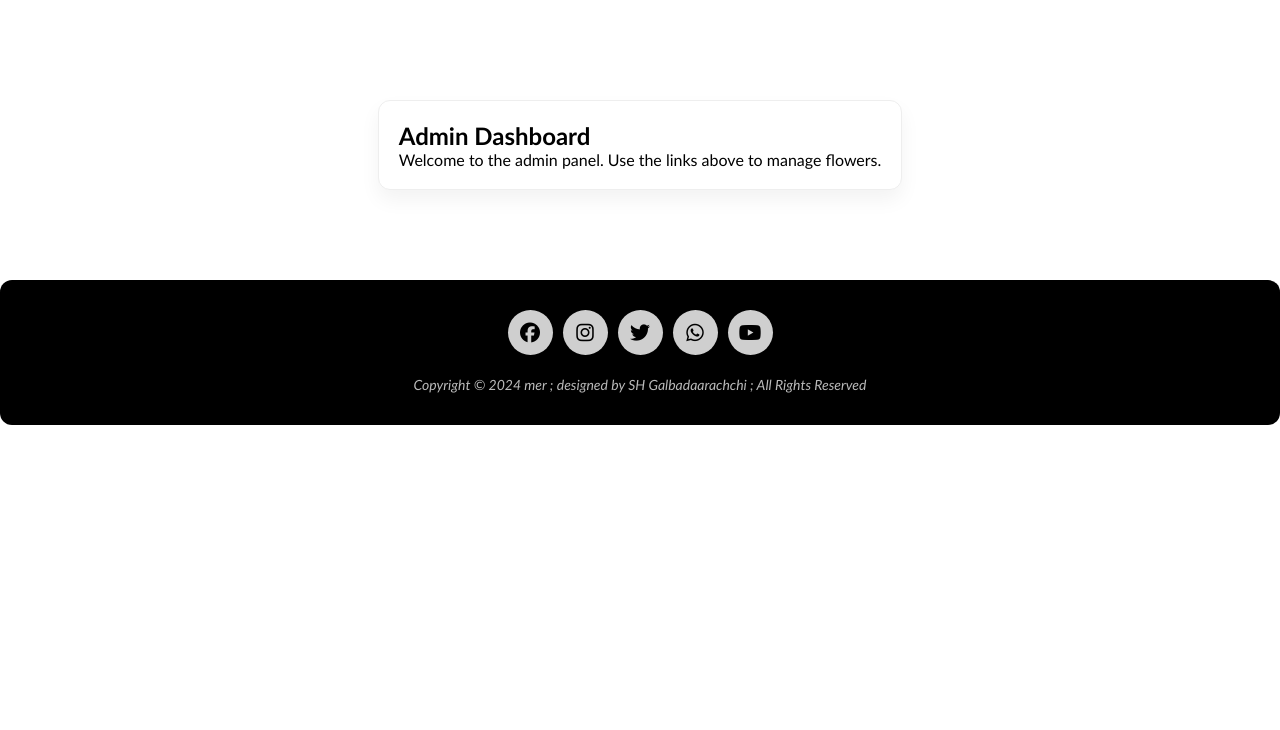
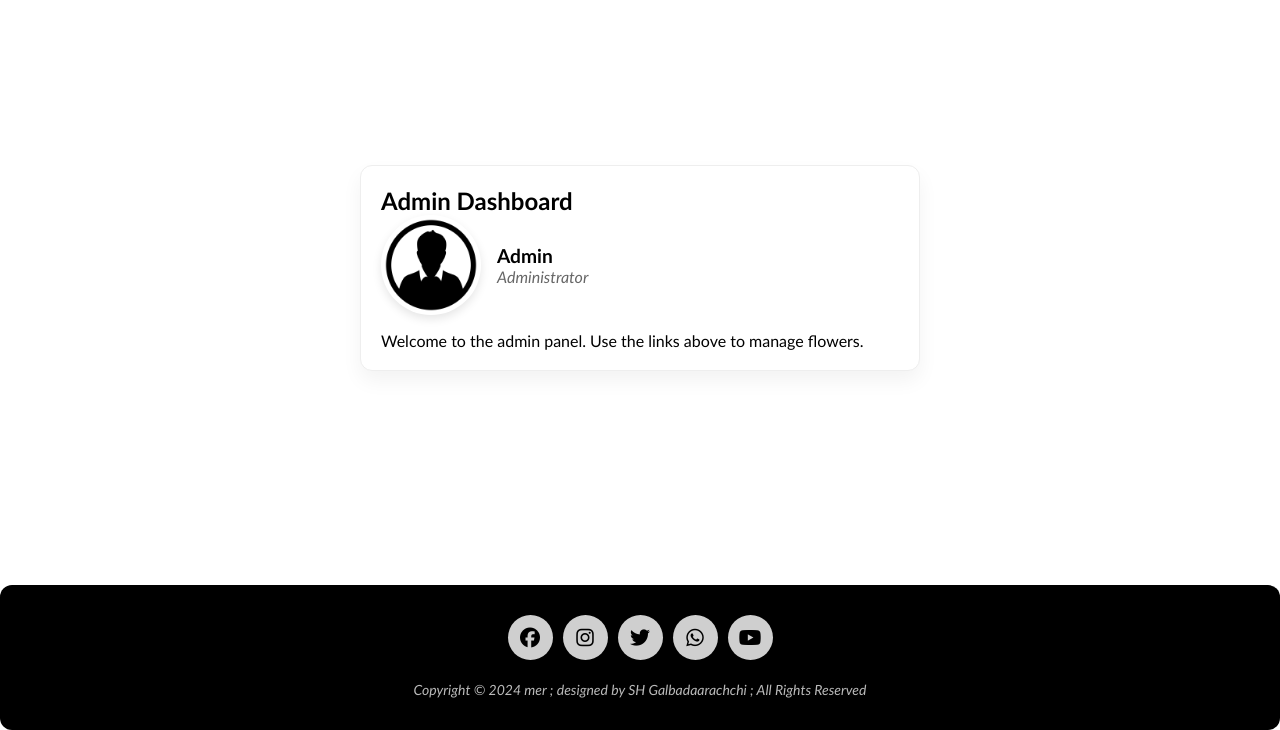
Before and after one commit to Sanduni204/mer-florist-website, a PHP site: page /mer_ecommerce/index.php in a window 1280 px wide. Shown: the part 70-800 px from the top of the page. Run offline with PHP 8.4, Linux system fonts and the light colour scheme; the visitor is signed in with stand-in values (Sample User, id 1).

Commit message:
Change the style of admin pages

```diff
--- a/admin/admin_footer.php
+++ b/admin/admin_footer.php
@@ -1,3 +1,4 @@
+      </div>
     </div>
   </div>
 <?php require_once __DIR__ . '/../includes/footer.php'; ?>
--- a/admin/admin_header.php
+++ b/admin/admin_header.php
@@ -11,7 +11,8 @@ require_once __DIR__ . '/../includes/header.php';
 ?>
 <!-- Admin local styles -->
 <style>
-  .admin-wrapper { max-width: 1100px; margin: 100px auto 40px; padding: 0 20px; }
+  .admin-main { display:grid; place-items:center; }
+  .admin-wrapper { max-width: 1100px; margin: 0 auto; padding: 0 20px; width: 100%; }
   .admin-nav { display:flex; flex-wrap: wrap; gap: 12px; margin-bottom: 20px; }
   .admin-nav a { padding: 10px 14px; border:1px solid #ddd; border-radius:8px; background:#fff; }
   .admin-card { background:#fff; border:1px solid #eee; border-radius:12px; padding:20px; box-shadow:0 10px 20px rgba(0,0,0,0.05); }
@@ -22,5 +23,6 @@ require_once __DIR__ . '/../includes/header.php';
   .admin-table th, .admin-table td { border-bottom:1px solid #eee; padding:10px; text-align:left; }
 </style>
 
-<div class="admin-wrapper">
-  <div class="admin-card">
+<div class="main-content admin-main">
+  <div class="admin-wrapper">
+    <div class="admin-card">
--- a/admin/index.php
+++ b/admin/index.php
@@ -1,4 +1,23 @@
 <?php require __DIR__ . '/admin_header.php'; ?>
+<style>
+	.admin-profile { display:flex; align-items:center; gap:16px; margin-bottom:16px; }
+	.admin-profile img { width: 100px; height: 100px; border-radius: 50%; object-fit: cover; box-shadow: 0 4px 10px rgba(0,0,0,0.1); }
+	.admin-profile .info { display:flex; flex-direction:column; }
+	.admin-profile .info .name { font-size: 1.2rem; font-weight: 600; }
+	.admin-profile .info .role { color:#666; font-style: italic; }
+	.admin-welcome { margin-top: 10px; }
+		/* Narrower dashboard section on this page only */
+		.admin-wrapper { max-width: 600px; }
+	@media (max-width: 480px){ .admin-profile { flex-direction:column; align-items:flex-start; } }
+</style>
 <h2>Admin Dashboard</h2>
-<p>Welcome to the admin panel. Use the links above to manage flowers.</p>
+<div class="admin-profile">
+	<img src="<?php echo APPURL; ?>Images/admin.png" alt="Admin" />
+	<div class="info">
+		<div class="name"><?php echo isset($_SESSION['username']) ? htmlspecialchars($_SESSION['username']) : 'Admin'; ?></div>
+		<div class="role">Administrator</div>
+	</div>
+
+</div>
+<p class="admin-welcome">Welcome to the admin panel. Use the links above to manage flowers.</p>
 <?php require __DIR__ . '/admin_footer.php'; ?>
```
Also changed, not shown: Images/admin.png (added).
